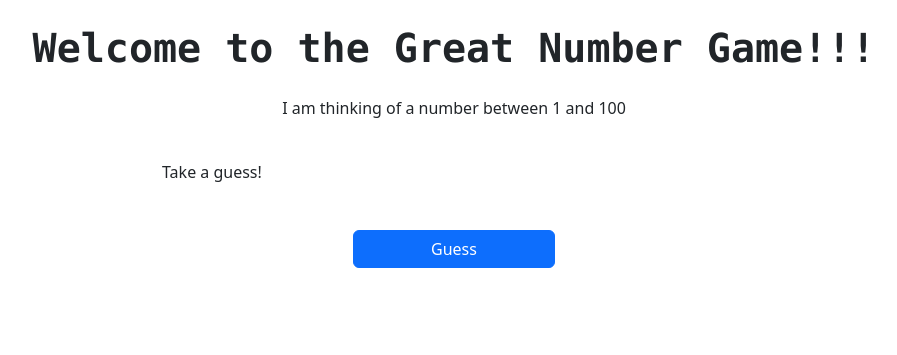
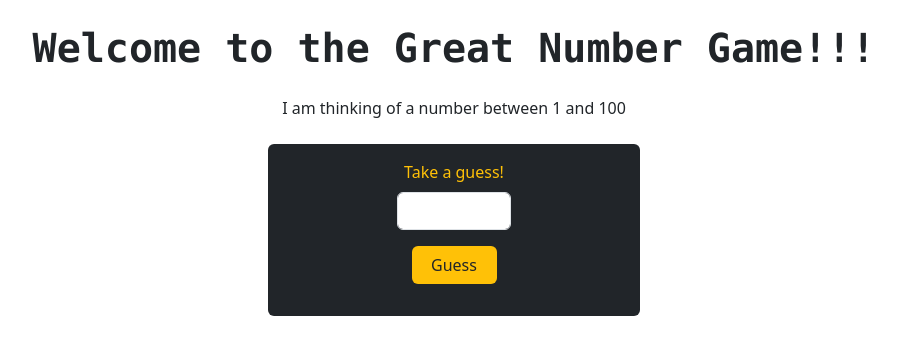
Before and after one commit to Rassimbm/great_number_game, a Flask app: page / in a window 1280 px wide. Shown: the top 355 px of the page, without its empty margins (186-1083 px from the left). Run offline with Flask 3, Linux system fonts and the light colour scheme.

Commit message:
Display the results as shown in the wireframe above (i.e. with appropriate colors and positioning)

```diff
--- a/templates/index.html
+++ b/templates/index.html
@@ -10,28 +10,31 @@
 <body>
     <h1 class="text-center font-monospace fw-semibold my-4 mx-auto">Welcome to the Great Number Game!!!</h1>
     <p class="text-center my-4 mx-auto">I am thinking of a number between 1 and 100</p>
-    <form action="/guess" method="post" class="col-6 row justify-content-around p-3 mx-auto">
-        <div class="form-group">
-            <label for="guess_num" class="form-label">Take a guess!</label>
-            <input type="text" class="form-control-plaintext" name="guess_num">
-        </div>
-        <input type="submit" value="Guess" class="btn btn-primary col-4 mb-3">
-    </form>
-    {%if "guess_num" in session:%}
+    <div class="container md">
+        {%if "guess_num" in session:%}
         {%if session["guess_num"] == session["num"]%}
-            <div class="card bg-success align-items-center col-6 mb-6 mx-auto">
+            <div class="card bg-success text-warning align-items-center col-6 p-4 mb-6 mx-auto">
                 <h2>You got the Number!</h2>
-                <a href="/reset-game" class="btn bg-primary-subtle col-3 mb-2">Play again</a>
+                <a href="/reset-game" class="btn bg-primary text-warning col-3 mb-2">Play again</a>
             </div>
         {%elif session["guess_num"] < session["num"]%}
-            <div class="card bg-warning text-center col-6 mb-6 mx-auto">
+            <div class="card bg-danger text-center text-warning col-6 p-4 mb-6 mx-auto">
                 <h2>Try a higher Number!</h2>
             </div>
         {%else%}
-            <div class="card bg-warning text-center col-6 mb-6 mx-auto">
+            <div class="card bg-danger text-center text-warning col-6 p-4 mb-6 mx-auto">
                 <h2>Try a lower Number!</h2>
             </div>
         {%endif%}
     {%endif%}
+    <form action="/guess" method="post" class="bg-dark text-warning text-center m-3 col-4 p-3 mx-auto rounded">
+        <div class="form-group col-md-4 mx-auto">
+            <label for="guess_num" class="form-label">Take a guess!</label>
+            <input type="text" class="form-control" id="guess_num" name="guess_num">
+        </div>
+        <input type="submit" value="Guess" class="btn bg-warning m-3 col-3 mx-auto">
+    </form>
+
+    </div>
 </body>
 </html>
```
